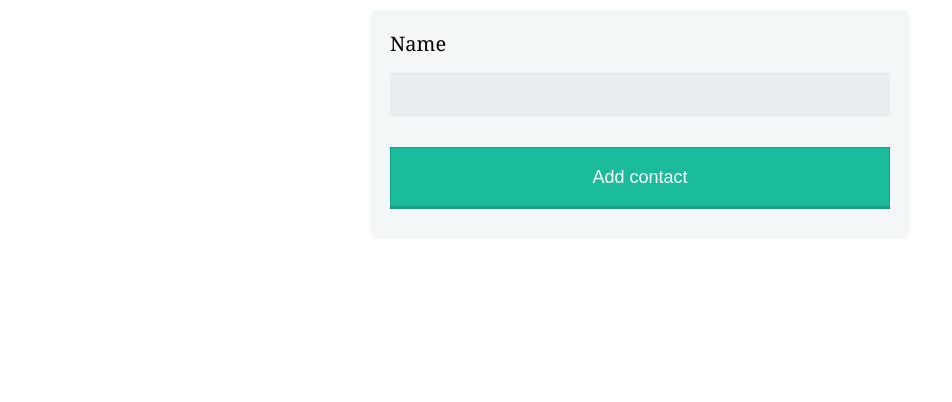
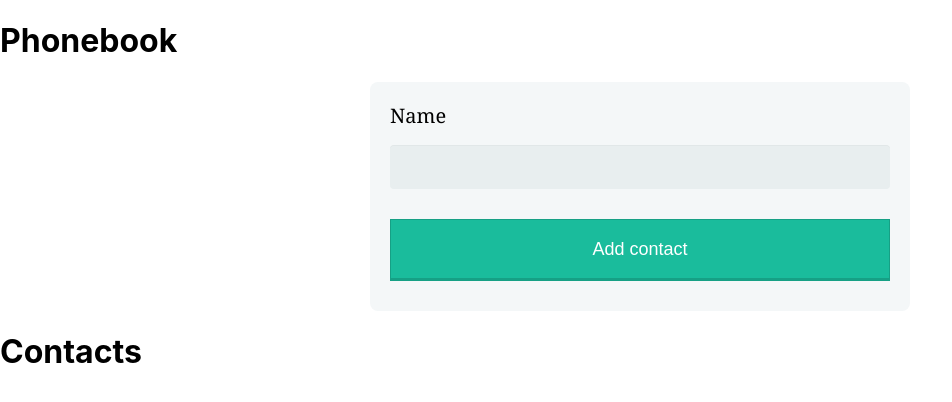
Before and after one commit to AnastasiaMosevych/goit-react-hw-02-phonebook, a React (Create React App) app: page / in a window 1280 px wide. Shown: the top 402 px of the page, without its empty margins (0-952 px from the left). Built offline with nearby package versions, Linux system fonts and the light colour scheme.

Commit message:
completed step 1 of task 2

```diff
--- a/package.json
+++ b/package.json
@@ -12,6 +12,7 @@
     "nanoid": "^4.0.1",
     "react": "^18.1.0",
     "react-dom": "^18.1.0",
+    "react-id-generator": "^3.0.2",
     "react-scripts": "5.0.1",
     "web-vitals": "^2.1.3"
   },
--- a/src/components/App.jsx
+++ b/src/components/App.jsx
@@ -1,19 +1,38 @@
 import { Component } from "react";
-// import { nanoid } from 'nanoid';
 import { FormStyle, Label, Input, SubmitBtn } from './App.styled';
+import { Title } from "components/Common/Title";
+import { ContactsRender } from "components/Contacts/ContactsRender";
+import nextId from "react-id-generator";
+
 
 export class App extends Component {
   state = {
     contacts: [],
     name: ''
   }
+
+   handleChange = e => {
+    this.setState({ name: e.target.value });
+  };
+
+  handleSubmit = (e) => {
+    e.preventDefault();
+    this.setState((prevState) => ({
+      contacts: [...prevState.contacts, { name: this.state.name, id: nextId() }],
+      name: ''
+    }))
+  }
+
   render() {
     return (
       <>
-      <FormStyle>
+      <Title title="Phonebook"/>
+      <FormStyle onSubmit={this.handleSubmit}>
         <div>
           <Label>Name</Label>
-          <Input type="text"
+            <Input onChange={this.handleChange}
+              type="text"
+              value={this.state.name}
             name="name"
             pattern="^[a-zA-Zа-яА-Я]+(([' -][a-zA-Zа-яА-Я ])?[a-zA-Zа-яА-Я]*)*$"
             title="Name may contain only letters, apostrophe, dash and spaces. For example Adrian, Jacob Mercer, Charles de Batz de Castelmore d'Artagnan"
@@ -23,6 +42,8 @@ export class App extends Component {
         </div>
         <SubmitBtn type="submit">Add contact</SubmitBtn>
         </FormStyle>
+        <Title title="Contacts"></Title>
+        <ContactsRender contacts={this.state.contacts} />
         </>
   );
   }
--- /dev/null
+++ b/src/components/Common/Title.jsx
@@ -0,0 +1,5 @@
+export const Title = ({ title }) => {
+    return <>
+        <h1 className='title'>{title}</h1>
+    </>
+}
--- /dev/null
+++ b/src/components/Contacts/Contacts.styled.jsx
@@ -0,0 +1,5 @@
+import styled from "@emotion/styled"
+
+export const ContactsList = styled.ul`
+    list-style: disc;
+`
--- /dev/null
+++ b/src/components/Contacts/ContactsRender.jsx
@@ -0,0 +1,16 @@
+import { Component } from "react";
+import { ContactsList } from "./Contacts.styled";
+
+
+export class ContactsRender extends Component {
+    render() {
+        const { contacts } = this.props;
+        return <>
+            <ContactsList>
+                {contacts.map(contact => (
+                    <li key={contact.id}>{contact.name}</li>
+                ))}
+            </ContactsList>
+        </>
+    }
+}
```
Also changed, not shown: 1 other file (tests, documents, lock files or other folders).
